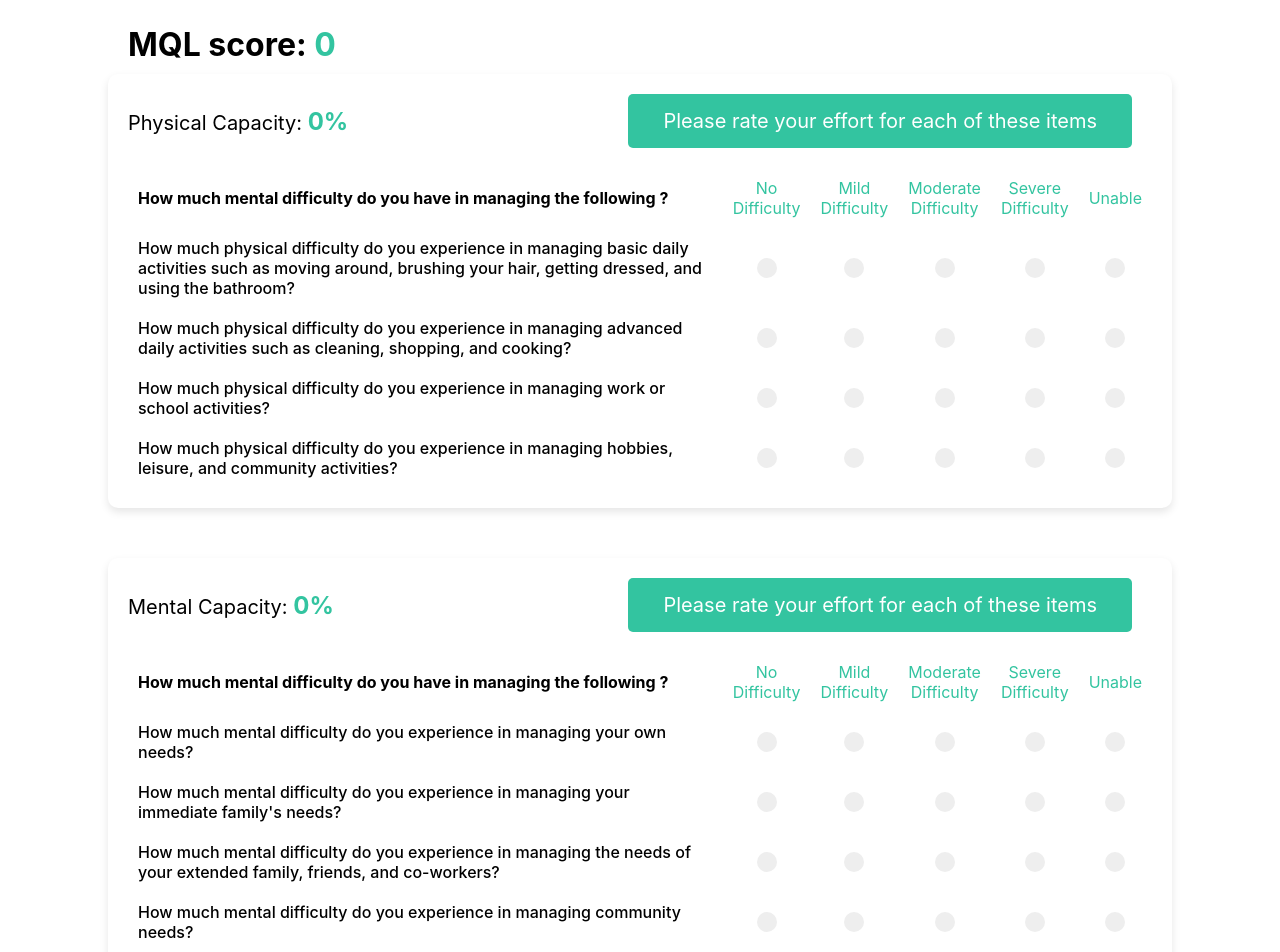
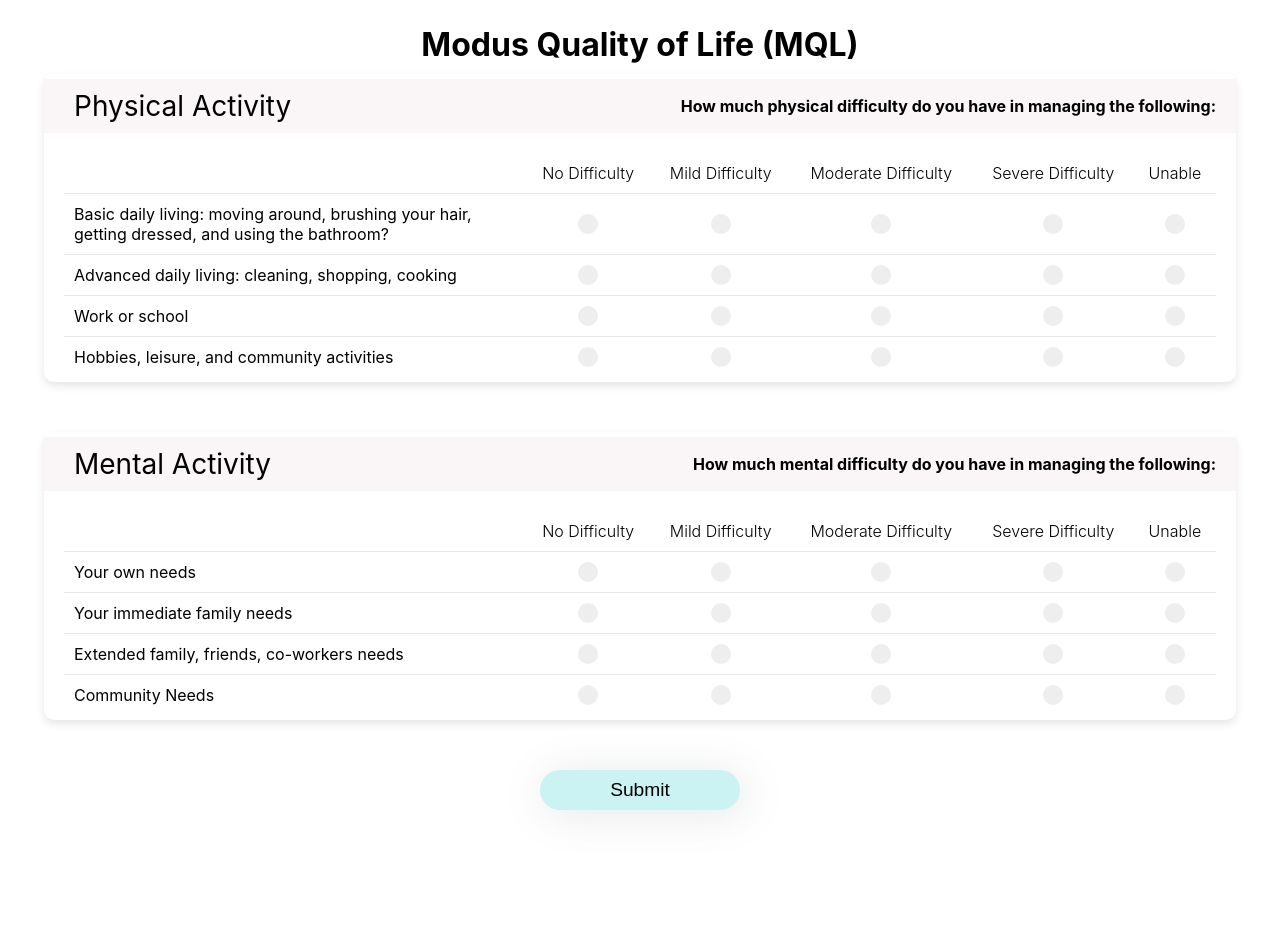
Before and after one commit to Samrathcognived/MQL, a React (Create React App) app: page /questionnaire in a window 1280 px wide. Shown: the top 952 px of the page. After the commit the page ends 860 px from the top, so only its background shows below. Built offline with nearby package versions, Linux system fonts and the light colour scheme.

Commit message:
changed the web UI

```diff
--- a/src/App.css
+++ b/src/App.css
@@ -1,8 +1,9 @@
 .app .heading {
-  width: 80%;
+  width: 90%;
   margin: 0 auto;
   margin-top: 25px;
   margin-bottom: -40px;
+  text-align: center;
 }
 
 .app .heading span {
--- a/src/component/maql-questionnaire-uI/MQLQuestionnaireUI.css
+++ b/src/component/maql-questionnaire-uI/MQLQuestionnaireUI.css
@@ -1,12 +1,12 @@
 .container {
-  width: 80%;
+  width: 90%;
   background-color: white;
   border-radius: 10px;
   box-shadow: 0 4px 8px rgba(0, 0, 0, 0.1);
-  padding: 20px;
   margin: auto;
   margin-top: 50px;
   margin-bottom: 50px;
+  padding: 5px 20px;
 }
 
 .header {
@@ -15,14 +15,23 @@
   align-items: center;
   font-size: 20px;
   margin-bottom: 20px;
-  margin-right: 20px;
+  background-color: #faf5f6;
+  margin-left: -20px;
+  margin-right: -20px;
+  padding: 0 20px;
+}
+
+.title-name {
+  color: black;
+  font-size: 1.75rem;
+  font-weight: 400;
+  margin: 10px;
 }
 
 .heading-name {
-  background-color: #33c4a0;
-  color: #fff;
-  padding: 15px 35px;
-  border-radius: 5px;
+  color: black;
+  font-weight: 700;
+  font-size: 1rem;
 }
 
 .header .progress {
@@ -40,8 +49,10 @@ table {
 th {
   text-align: center;
   font-weight: normal;
-  color: #33c4a0;
+  color: black;
   padding: 10px;
+  font-size: 1rem;
+  font-weight: 300;
   border-radius: 10px 10px 0 0;
 }
 
@@ -56,9 +67,13 @@ td {
   text-align: center;
 }
 
+tr {
+  border-top: 1px solid #e8e8e8;
+}
+
 td:first-child {
   text-align: left;
-  font-weight: 500;
+  font-size: 1rem;
 }
 
 /* Radio button styling */
@@ -81,5 +96,50 @@ td:first-child {
 }
 
 .radio-group input[type="radio"]:checked + label {
-  background-color: #33c4a0;
+  background-color: #38d0d0;
 }
+
+.tabel-heading {
+  border: none;
+}
+
+.tabel-heading {
+  width: 40%;
+}
+
+.btn-container {
+  display: flex;
+  align-items: center;
+  justify-content: center;
+  margin-bottom: 50px;
+}
+
+.web-submit-btn {
+  background-color: #cbf3f3;
+  border-radius: 20px;
+  border: 5px solid #ffffff;
+  border-style: none;
+  box-sizing: border-box;
+  color: black;
+  font-weight: 800;
+  font-size: 1.2rem;
+  width: 200px;
+  cursor: pointer;
+  display: inline-block;
+  font-weight: 500;
+  height: 40px;
+  line-height: 20px;
+  list-style: none;
+  margin: 0;
+  outline: none;
+  padding: 5px 20px;
+  position: relative;
+  text-align: center;
+  text-decoration: none;
+  transition: color 100ms;
+  vertical-align: baseline;
+  user-select: none;
+  -webkit-user-select: none;
+  touch-action: manipulation;
+  box-shadow: 4px 4px 40px 2px #676a6b26;
+}
--- a/src/component/pages/otp-page/otp-page.css
+++ b/src/component/pages/otp-page/otp-page.css
@@ -81,3 +81,41 @@
   touch-action: manipulation;
   box-shadow: 4px 4px 40px 2px #676a6b26;
 }
+
+@media screen and (min-width: 728px) {
+  .otp-input-field {
+    display: flex;
+    justify-content: center;
+    align-items: center;
+    width: 50%;
+  }
+  .submit-button {
+    background-color: #cbf3f3;
+    border-radius: 20px;
+    border: 5px solid #ffffff;
+    border-style: none;
+    box-sizing: border-box;
+    color: black;
+    font-weight: 800;
+    font-size: 1.2rem;
+    width: 20%;
+    cursor: pointer;
+    display: inline-block;
+    font-weight: 500;
+    height: 40px;
+    line-height: 20px;
+    list-style: none;
+    margin: 0;
+    outline: none;
+    padding: 5px 20px;
+    position: relative;
+    text-align: center;
+    text-decoration: none;
+    transition: color 100ms;
+    vertical-align: baseline;
+    user-select: none;
+    -webkit-user-select: none;
+    touch-action: manipulation;
+    box-shadow: 4px 4px 40px 2px #676a6b26;
+  }
+}
--- a/src/component/pages/questionnaire-page/Questionnaire.js
+++ b/src/component/pages/questionnaire-page/Questionnaire.js
@@ -2,19 +2,27 @@ import { useSelector } from "react-redux";
 import MQLQuestionnaireUI from "../../maql-questionnaire-uI/MQLQuestionnaireUI";
 import MobileMqlUi from "../../mobile-ui/MobileMqlUi";
 import useResponsiveDetect from "../../../custom-hook/useResponsiveDetect";
+import { useNavigate } from "react-router-dom";
 
 const Questionnaire = () => {
-  const { physicalScore, mentalScore } = useSelector((state) => state.user);
   const isMobile = useResponsiveDetect();
+  const navigate = useNavigate();
+
+  const handleSubmitButton = () => {
+    navigate("/final");
+  };
   return (
     <>
       {!isMobile ? (
         <div>
-          <h1 className="heading">
-            MQL score: <span>{Math.ceil(physicalScore + mentalScore)}</span>
-          </h1>
+          <h1 className="heading">Modus Quality of Life (MQL)</h1>
           <MQLQuestionnaireUI compoName={"Physical Capacity"} />
           <MQLQuestionnaireUI compoName={"Mental Capacity"} />
+          <div className="btn-container">
+            <button className="web-submit-btn" onClick={handleSubmitButton}>
+              Submit
+            </button>
+          </div>
         </div>
       ) : (
         <MobileMqlUi />
--- a/src/component/progress-header/ProgressHeader.js
+++ b/src/component/progress-header/ProgressHeader.js
@@ -1,13 +1,22 @@
 import React from "react";
 
 const ProgressHeader = ({ capacity, title }) => {
+  const handleSubHeading = () => {
+    if (title === "Physical Capacity") {
+      return "How much physical difficulty do you have in managing the following:";
+    }
+    return "How much mental difficulty do you have in managing the following:";
+  };
+
   return (
     <div className="header">
-      <div>
-        {title}: <span className="progress">{Math.ceil(capacity)}%</span>
-      </div>
+      <p className="title-name">
+        {title === "Physical Capacity"
+          ? "Physical Activity"
+          : "Mental Activity"}{" "}
+      </p>
       <div className="heading-name">
-        <span>Please rate your effort for each of these items</span>
+        <span>{handleSubHeading()}</span>
       </div>
     </div>
   );
--- a/src/component/rating-tabel/RatingTable.js
+++ b/src/component/rating-tabel/RatingTable.js
@@ -1,6 +1,6 @@
 import React, { useState } from "react";
 import RatingRow from "../rating-row/RatingRow";
-import data from "../../json-data/data.json";
+import data from "../../json-data/webData.json";
 import { useDispatch } from "react-redux";
 import {
   updatePhysicalScore,
@@ -55,12 +55,8 @@ const RatingTable = ({ title }) => {
   return (
     <table>
       <thead>
-        <tr>
-          <th className="heading">
-            {title === "Physical Capapcity"
-              ? "How much physical difficulty do you have in managing the following"
-              : "How much mental difficulty do you have in managing the following ?"}
-          </th>
+        <tr className="tabel-heading">
+          <th className="tabel-heading"></th>
           <th>No Difficulty</th>
           <th>Mild Difficulty</th>
           <th>Moderate Difficulty</th>
--- /dev/null
+++ b/src/json-data/webData.json
@@ -0,0 +1,49 @@
+{
+  "resourceType": "Questionnaire",
+  "id": "MQL-Questionnaire",
+  "title": "MQL Functional Assessment",
+  "status": "active",
+  "subjectType": ["Patient"],
+  "item": [
+    {
+      "linkId": "1",
+      "text": "Basic daily living: moving around, brushing your hair, getting dressed, and using the bathroom?",
+      "type": "string"
+    },
+    {
+      "linkId": "2",
+      "text": "Advanced daily living: cleaning, shopping, cooking",
+      "type": "string"
+    },
+    {
+      "linkId": "3",
+      "text": "Work or school",
+      "type": "string"
+    },
+    {
+      "linkId": "4",
+      "text": "Hobbies, leisure, and community activities",
+      "type": "string"
+    },
+    {
+      "linkId": "5",
+      "text": "Your own needs",
+      "type": "string"
+    },
+    {
+      "linkId": "6",
+      "text": "Your immediate family needs",
+      "type": "string"
+    },
+    {
+      "linkId": "7",
+      "text": "Extended family, friends, co-workers needs",
+      "type": "string"
+    },
+    {
+      "linkId": "8",
+      "text": "Community Needs",
+      "type": "string"
+    }
+  ]
+}
```
Also changed, not shown: 1 other file (tests, documents, lock files or other folders).
